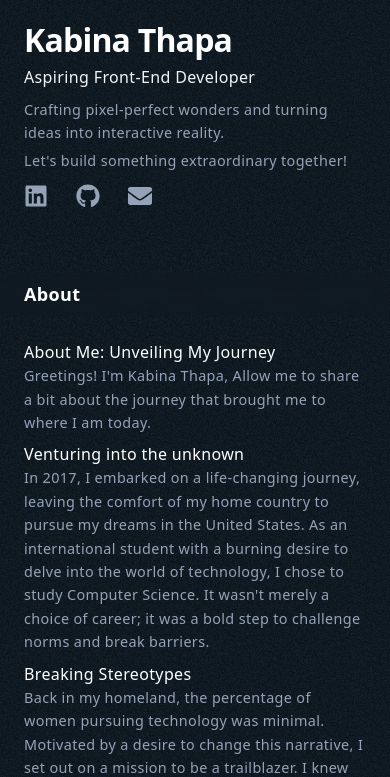
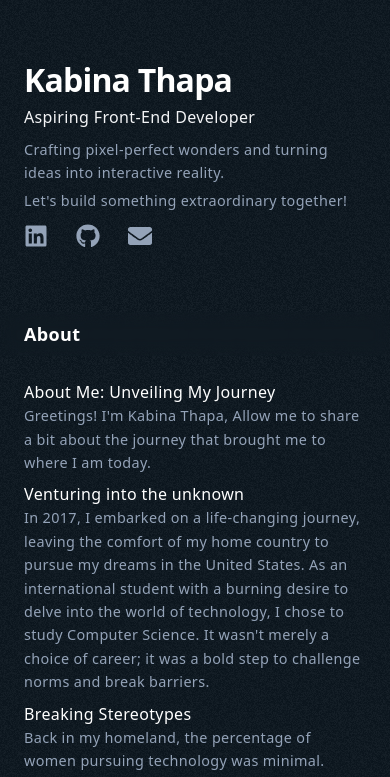
Before and after one commit to KabinaThapa/portfolio-kabinathapa, a React (Vite) app: page / in a window 390 px wide. Shown: the top 777 px of the page. Built offline with nearby package versions, Linux system fonts and the light colour scheme.

Commit message:
style:adjust  margin for responsive design

```diff
--- a/src/App.jsx
+++ b/src/App.jsx
@@ -45,7 +45,7 @@ function App() {
     <>
       <div className="outbox w-full bg-mount ">
        <div className=" w-full bg-black bg-opacity-10 h-auto  flex lg:flex-row flex-col lg:justify-around  text-slate-400 font-sans font-extralight tracking-wide leading-relaxed lg:text-base text-[0.9rem]">
-        <div className="Intro  lg:sticky lg:top-0 md:mt-10 lg:mt-0  lg:w-[45%] w-[100%]  lg:h-screen flex flex-col justify-center lg:gap-20  lg:p-10 p-6 gap-3 ">
+        <div className="Intro  lg:sticky lg:top-0 mt-10 lg:mt-0  lg:w-[45%] w-[100%]  lg:h-screen flex flex-col justify-center lg:gap-20  lg:p-10 p-6 gap-3 ">
           <div className="flex flex-col  justify-center  lg:items-start lg:gap-4 gap-2 font-extralight">
             <a className=" lg:text-[3.2rem] text-[2rem] font-bold text-white leading-none tracking-tight ">
               Kabina Thapa
```
